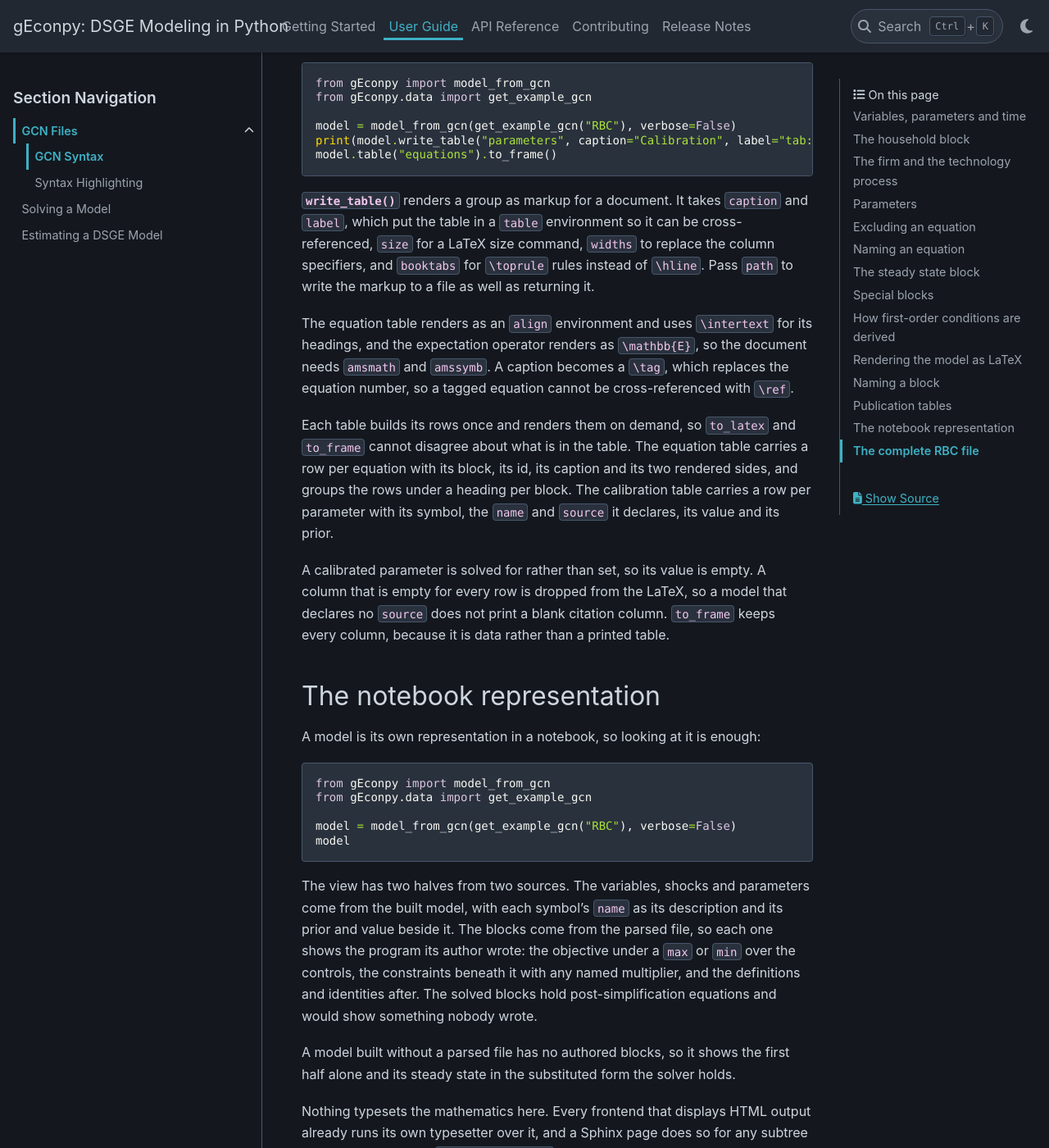
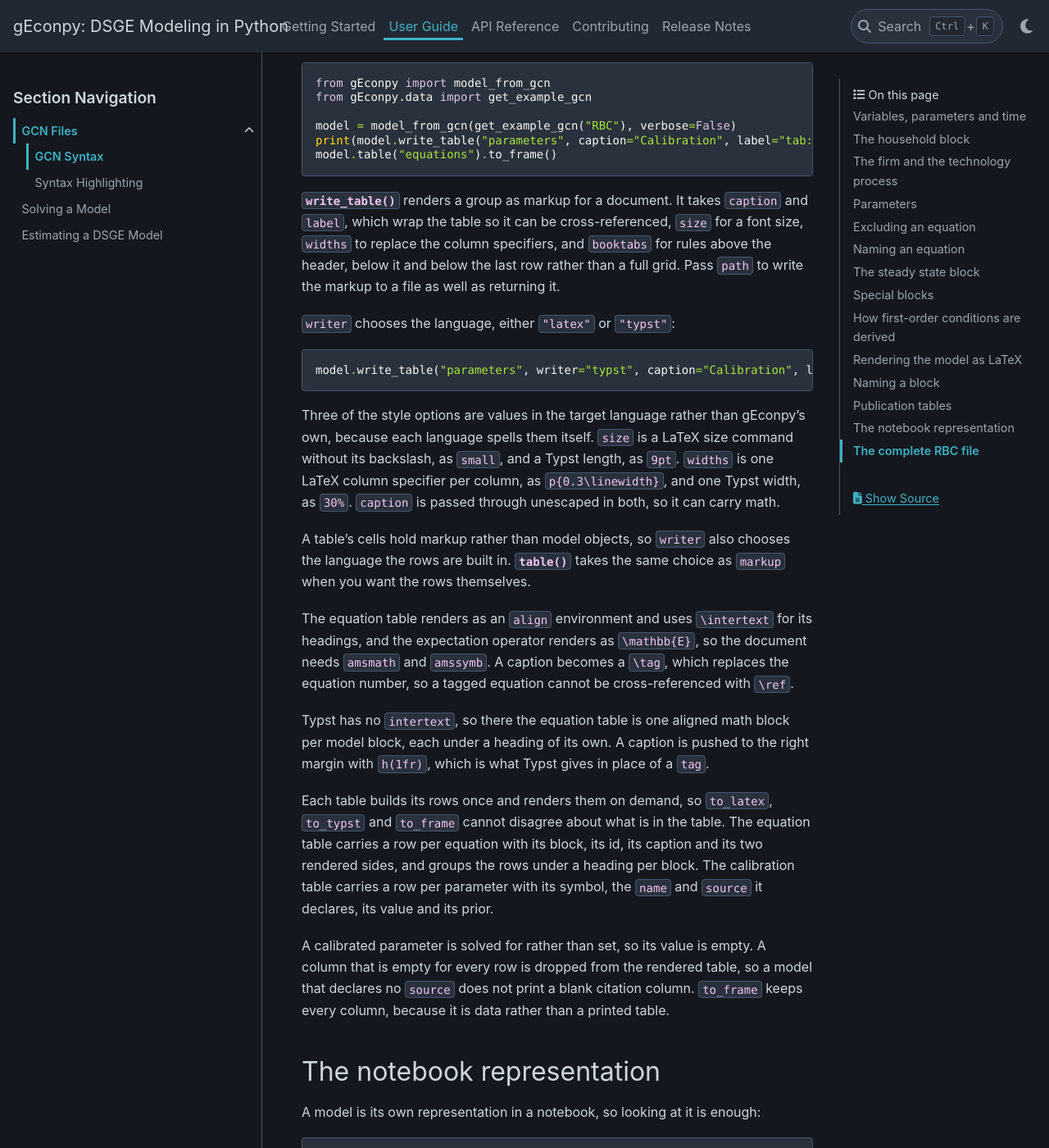
Before and after one commit to jessegrabowski/gEconpy, a Sphinx documentation site: the page built from docs/source/user_guide/gcn_files/syntax.rst, in a window 1280 px wide and 1400 px high, scrolled down 10141 px. Shown: the whole window at 82% size. Built offline with Sphinx 7.4.7 and the PyData theme 0.15.4, drawn with Linux system fonts in a browser that asks for light colours; pages that are not in the unit, such as notebooks, are missing from menus; the version number could not be read and is left out.

Commit message:
Document the Typst writer

```diff
--- a/docs/source/user_guide/gcn_files/syntax.rst
+++ b/docs/source/user_guide/gcn_files/syntax.rst
@@ -416,22 +416,42 @@
     model.table("equations").to_frame()
 
 :meth:`~gEconpy.model.model.Model.write_table` renders a group as markup for a document. It takes ``caption``
-and ``label``, which put the table in a ``table`` environment so it can be cross-referenced, ``size`` for a
-LaTeX size command, ``widths`` to replace the column specifiers, and ``booktabs`` for ``\toprule`` rules
-instead of ``\hline``. Pass ``path`` to write the markup to a file as well as returning it.
+and ``label``, which wrap the table so it can be cross-referenced, ``size`` for a font size, ``widths`` to
+replace the column specifiers, and ``booktabs`` for rules above the header, below it and below the last row
+rather than a full grid. Pass ``path`` to write the markup to a file as well as returning it.
+
+``writer`` chooses the language, either ``"latex"`` or ``"typst"``:
+
+.. code-block:: python
+
+    model.write_table("parameters", writer="typst", caption="Calibration", label="tab:calib", booktabs=True)
+
+Three of the style options are values in the target language rather than gEconpy's own, because each language
+spells them itself. ``size`` is a LaTeX size command without its backslash, as ``small``, and a Typst length,
+as ``9pt``. ``widths`` is one LaTeX column specifier per column, as ``p{0.3\linewidth}``, and one Typst width,
+as ``30%``. ``caption`` is passed through unescaped in both, so it can carry math.
+
+A table's cells hold markup rather than model objects, so ``writer`` also chooses the language the rows are
+built in. :meth:`~gEconpy.model.model.Model.table` takes the same choice as ``markup`` when you want the rows
+themselves.
 
 The equation table renders as an ``align`` environment and uses ``\intertext`` for its headings, and the
 expectation operator renders as ``\mathbb{E}``, so the document needs ``amsmath`` and ``amssymb``. A
 caption becomes a ``\tag``, which replaces the equation number, so a tagged equation cannot be
 cross-referenced with ``\ref``.
 
-Each table builds its rows once and renders them on demand, so ``to_latex`` and ``to_frame`` cannot disagree
-about what is in the table. The equation table carries a row per equation with its block, its id, its caption
+Typst has no ``intertext``, so there the equation table is one aligned math block per model block, each under
+a heading of its own. A caption is pushed to the right margin with ``h(1fr)``, which is what Typst gives in
+place of a ``tag``.
+
+Each table builds its rows once and renders them on demand, so ``to_latex``, ``to_typst`` and ``to_frame``
+cannot disagree about what is in the table. The equation table carries a row per equation with its block, its id, its caption
 and its two rendered sides, and groups the rows under a heading per block. The calibration table carries a row
 per parameter with its symbol, the ``name`` and ``source`` it declares, its value and its prior.
 
 A calibrated parameter is solved for rather than set, so its value is empty. A column that is empty for every
-row is dropped from the LaTeX, so a model that declares no ``source`` does not print a blank citation column.
+row is dropped from the rendered table, so a model that declares no ``source`` does not print a blank
+citation column.
 ``to_frame`` keeps every column, because it is data rather than a printed table.
 
 
```
